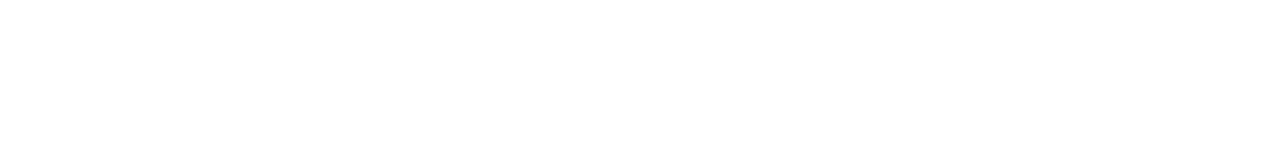
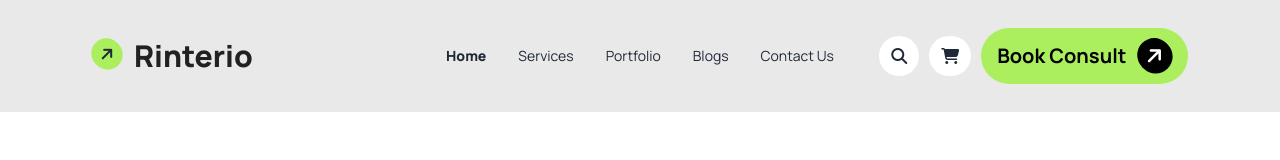
Before and after one commit to shorkarjakir/b10-assaignment-projects, a plain HTML site: page index.html in a window 1280 px wide. Drawn offline with nearby package versions, Linux system fonts and the light colour scheme.

Commit message:
navbar done

```diff
--- a/index.html
+++ b/index.html
@@ -1,12 +1,76 @@
 <!DOCTYPE html>
-<html lang="en">
+<html lang="en" data-theme="light">
 <head>
     <meta charset="UTF-8">
     <meta name="viewport" content="width=device-width, initial-scale=1.0">
     <title>B10-Projects</title>
+
+    <!-- google Fonts CDN -->
+    <link rel="preconnect" href="https://fonts.googleapis.com">
+    <link rel="preconnect" href="https://fonts.gstatic.com" crossorigin>
+    <link href="https://fonts.googleapis.com/css2?family=Manrope:wght@200..800&display=swap" rel="stylesheet">
+
+    <!-- Daisy UI  -->
+    <link href="https://cdn.jsdelivr.net/npm/daisyui@4.12.14/dist/full.min.css" rel="stylesheet" type="text/css" />
+    <script src="https://cdn.tailwindcss.com"></script>
+
+    <style>
+        .manrope-fonts{
+            font-family: "Manrope", sans-serif;
+        }
+    </style>
+
+    <!-- tailwind custom configaration -->
+    <script>
+        tailwind.config = {
+          theme: {
+            extend: {
+              colors: {
+                'arrowPrimay': '#ABEF5F',
+
+              }
+            }
+          }
+        }
+      </script>
+      <!-- font awesome -->
+      <script src="https://kit.fontawesome.com/9a1cb14556.js" crossorigin="anonymous"></script>
 </head>
-<body>
-    <header>
+<body class="manrope-fonts">
+    <header class="bg-[#E9E9E9]">
+      <!-- Nav bar Section -->
+      <nav>
+        <div class="navbar container lg:max-w-6xl mx-auto p-7">
+          <div class="navbar-start">
+            <div class="dropdown">
+              <div class="flex gap-3">
+                <span class=""><i class="fa-solid fa-arrow-right bg-arrowPrimay -rotate-45 p-2 rounded-full"></i></span>
+                <h3 class="text-3xl text-[#212121] font-extrabold">Rinterio</h3>
+
+              </div>
+
+            </div>
+
+          </div>
+          <div class="navbar-center hidden lg:flex">
+            <ul class="menu menu-horizontal px-1 mx-2">
+              <li class="font-extrabold"><a>Home</a></li>
+              <li><a>Services</a></li>
+              <li><a>Portfolio</a></li>
+              <li><a>Blogs</a></li>
+              <li><a>Contact Us</a></li>
+
+            </ul>
+          </div>
+          <div class="navbar-end">
+           <div class="hidden lg:flex align-middle items-center gap-2.5">
+            <span><i class="fa-solid fa-magnifying-glass bg-white rounded-full p-3"></i></span>
+            <span><i class="fa-solid fa-cart-shopping bg-white rounded-full p-3"></i></span>
+            <a class="text-black font-bold text-xl bg-arrowPrimay rounded-full pt-2.5 pb-2.5 pr-4 pl-4" href="#">Book Consult <span class=""><i class="fa-solid fa-arrow-right text-white bg-black -rotate-45 p-2 rounded-full ml-2"></i></span></a>
+           </div>
+          </div>
+        </div>
+      </nav>
 
     </header>
     <main>
```
Also changed, not shown: tailwind.config.js (added, +10 -0 lines).
